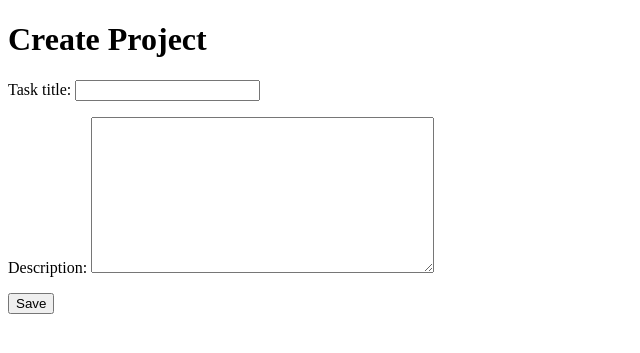
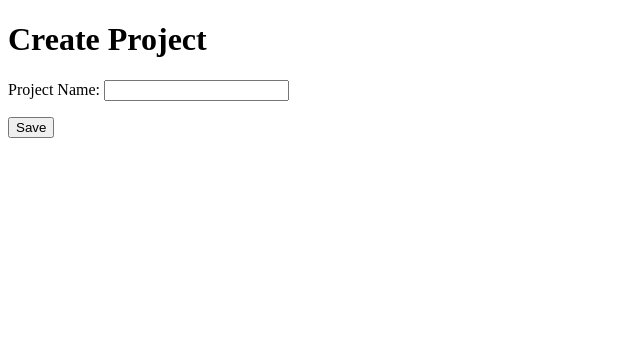
Before and after one commit to luismartinezkyb/django_posts, a Django app: page /create-project in a window 1280 px wide. Shown: the part 116-469 px from the top of the page, without its empty margins (0-640 px from the left). Run offline with Django 5.2, Linux system fonts and the light colour scheme.

Commit message:
(feat): Url naming

```diff
--- a/myapp/forms.py
+++ b/myapp/forms.py
@@ -6,5 +6,4 @@ class CreateNewTask(forms.Form):
   description = forms.CharField(widget=forms.Textarea, label="Description",)
 
 class CreateNewProject(forms.Form):
-  title = forms.CharField(label="Task title", max_length=200)
-  description = forms.CharField(widget=forms.Textarea, label="Description",)
+  name = forms.CharField(label="Project Name", max_length=200)
--- a/myapp/templates/layouts/base.html
+++ b/myapp/templates/layouts/base.html
@@ -1,19 +1,19 @@
 <nav>
   <ul>
     <li>
-      <a href="/">Home</a>
+      <a href="{% url "index" %}">Home</a>
     </li>
     <li>
-      <a href="/projects-view">projects</a>
+      <a href="{% url "list-projects" %}">projects</a>
     </li>
     <li>
-      <a href="/create-project">Create Project</a>
+      <a href="{% url "create-project" %}">Create Project</a>
     </li>
     <li>
-      <a href="/tasks-view">Tasks</a>
+      <a href="{% url "list-tasks" %}">Tasks</a>
     </li>
     <li>
-      <a href="/create-task">CreateTask</a>
+      <a href="{% url "create-task" %}">CreateTask</a>
     </li>
     <li>
       <a href="/about">About</a>
--- a/myapp/urls.py
+++ b/myapp/urls.py
@@ -2,16 +2,16 @@ from django.urls import path
 from . import views
 
 urlpatterns = [
-    path('', views.index),
-    path('about/', views.about),
-    path('hello/<str:username>', views.hello),
+    path('', views.index, name='index'),
+    path('about/', views.about, name='about'),
+    path('hello/<str:username>', views.hello,name='hello'),
     path('projects/', views.projects),
     path('projects/<int:id>', views.project),
     path('tasks/', views.tasks),
     path('tasks/<int:id>', views.task),
-    path('projects-view/', views.projectsHtml),
-    path('tasks-view/', views.tasksHtml),
-    path('tasks-view/<int:id>', views.tasksHtmlFromProject),
-    path('create-task', views.createTask),
-    path('create-project', views.createProject),
+    path('projects-view/', views.projectsHtml, name='list-projects'),
+    path('tasks-view/', views.tasksHtml, name='list-tasks'),
+    path('tasks-view/<int:id>', views.tasksHtmlFromProject, name='list-tasks-project'),
+    path('create-task', views.createTask, name='create-task'),
+    path('create-project', views.createProject, name='create-project'),
 ]
--- a/myapp/views.py
+++ b/myapp/views.py
@@ -64,17 +64,15 @@ def createTask(request):
   print(description)
   task = Task.objects.create(title=title, description=description, project_id=2)
   task.save()
-  return redirect('/tasks-view')
+  return redirect('list-tasks')
 
 def createProject(request):
   if(request.method == 'GET'):
     return render(request, 'projects/create-project.html', {
       'form': CreateNewProject()
     })
-  # title = request.POST['title']
-  # description = request.POST['description']
-  # print(title)
-  # print(description)
-  # task = Task.objects.create(title=title, description=description, project_id=2)
-  # task.save()
-  return redirect('/tasks-view')
+  name = request.POST['name']
+
+  project = Project.objects.create(name=name)
+  project.save()
+  return redirect('list-projects')
```
